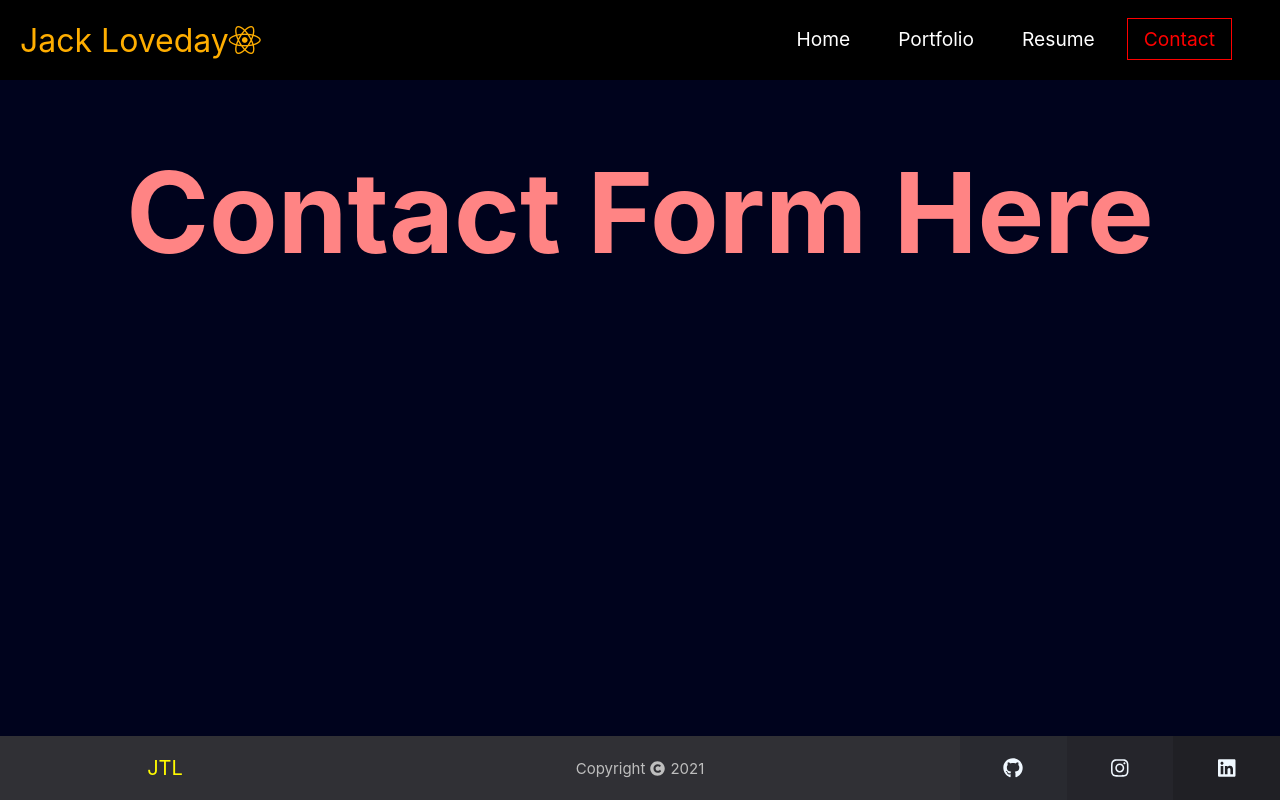
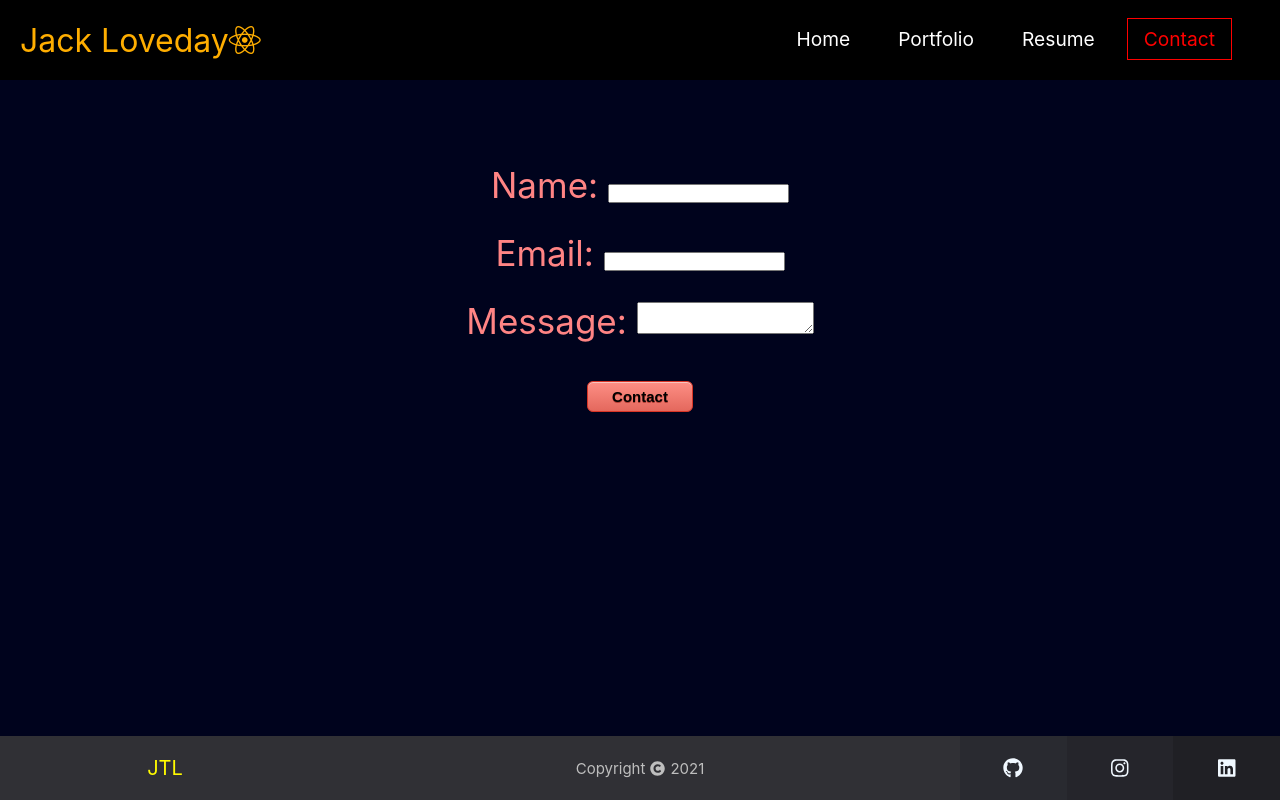
Before and after one commit to jackloveday-git/loveday-my-react-portfolio, a React (Create React App) app: page /contact in a window 1280 px wide. Built offline with nearby package versions, Linux system fonts and the light colour scheme.

Commit message:
Cleaned up contact form, portfolio stuff

```diff
--- a/package.json
+++ b/package.json
@@ -11,8 +11,14 @@
     "@testing-library/jest-dom": "^5.15.0",
     "@testing-library/react": "^11.2.7",
     "@testing-library/user-event": "^12.8.3",
+    "body-parser": "^1.19.0",
     "bootstrap": "^5.1.3",
+    "cors": "^2.8.5",
+    "emailjs-com": "^3.2.0",
+    "express": "^4.17.1",
+    "express-handlebars": "^5.3.4",
     "mdb-react-ui-kit": "^1.6.0",
+    "nodemailer": "^6.7.0",
     "react": "^17.0.2",
     "react-bootstrap": "^2.0.1",
     "react-dom": "^17.0.2",
--- a/src/App.css
+++ b/src/App.css
@@ -99,6 +99,10 @@ body {
   top: 1px;
 }
 
+.labelText {
+  font-size: 35px;
+}
+
 .profile-container {
   margin: 20px 30px;
   padding: 20px;
--- a/src/components/pages/Contact.js
+++ b/src/components/pages/Contact.js
@@ -6,9 +6,26 @@ import React from "react";
 
 // Generate Contact page
 export const Contact = () => {
+
+    function handleSubmit() {
+        alert('Contact Submitted.');
+    }
+
     return (
-        <div>
-            <h1>Contact Form Here</h1>
-        </div>
+        <form onSubmit={handleSubmit}>
+            <div>
+                <label className="labelText" htmlFor="name">Name: </label>
+                <input type="text" id="name" required />
+            </div>
+            <div>
+                <label className="labelText" htmlFor="email">Email: </label>
+                <input type="email" id="email" required />
+            </div>
+            <div>
+                <label className="labelText" htmlFor="message">Message: </label>
+                <textarea id="message" required />
+            </div>
+            <button className="dlButton" type="submit">Contact</button>
+        </form>
     );
 };
--- a/src/components/pages/Portfolio.js
+++ b/src/components/pages/Portfolio.js
@@ -4,9 +4,6 @@
 // Import react
 import React, { useState } from "react";
 import { FaGithub } from "react-icons/fa";
-
-// Import Images for Projects
-import project0 from './imgs/projects/proj0.png'
 
 // Generate Portfolio page
 export const Portfolio = ({ category }) => {
```
Also changed, not shown: 1 other file (tests, documents, lock files or other folders).
